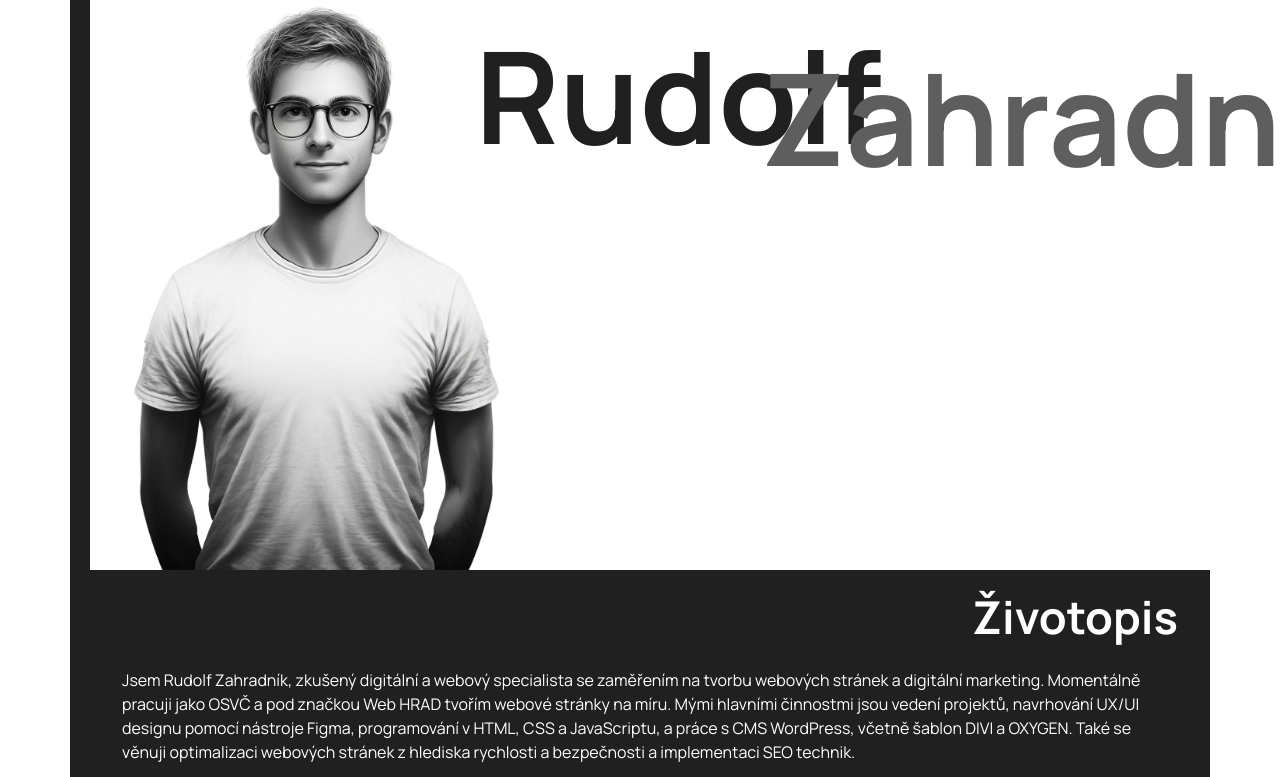
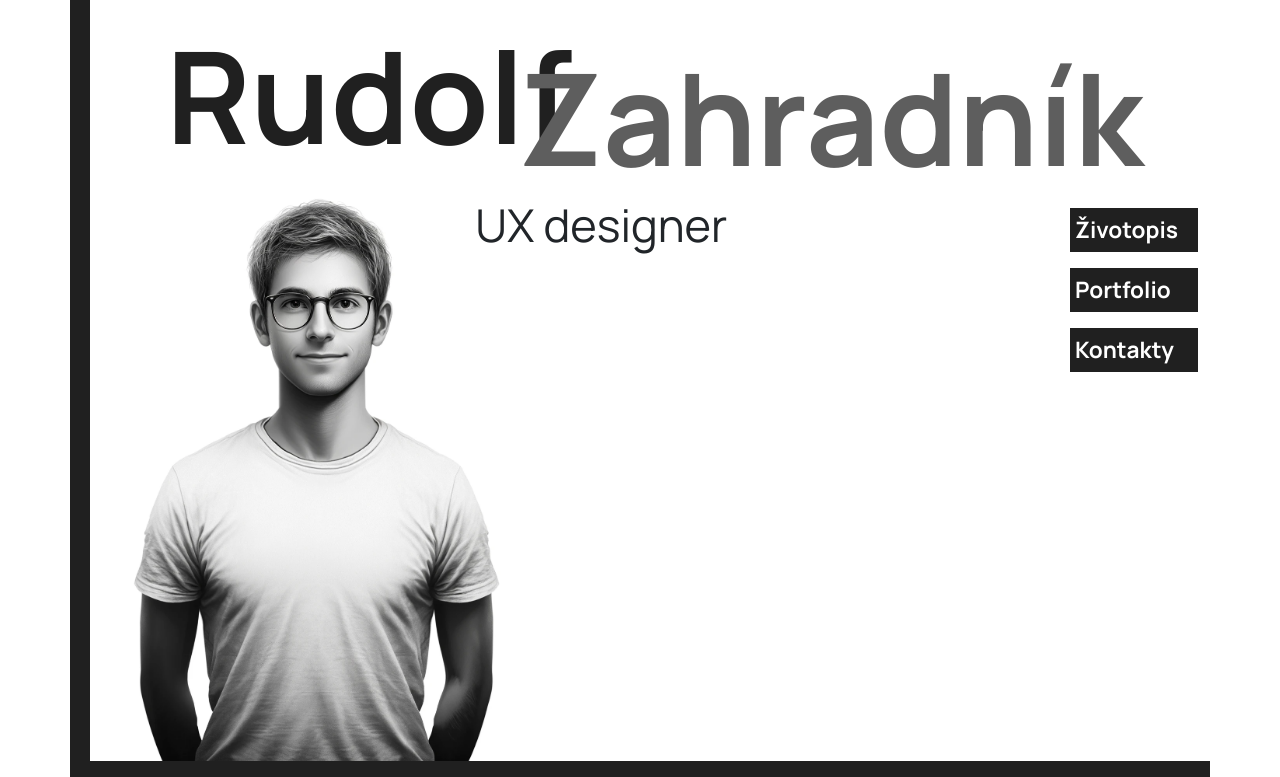
Before and after one commit to RudaZahradnik/portfolio, a plain HTML site: page index.html in a window 1280 px wide. Shown: the top 777 px of the page. Drawn offline with nearby package versions, Linux system fonts and the light colour scheme.

Commit message:
Add files via upload

```diff
--- a/index.html
+++ b/index.html
@@ -21,11 +21,27 @@
   <body>
     <div class="container">
       <div class="row">
+
+        <div class="col-12" id="header"><span id="headline">Rudolf</span><span id="headline2">Zahradník</span></div>
+
+      </div>
+      <div class="row">
         <div class="col-4">
           <img id="avatar" src="files/avatar1.png" alt="" srcset="" />
         </div>
-        <div class="col-4" id="headline">Rudolf</div>
-        <div class="col-4" id="headline2">Zahradník</div>
+        <div class="col-4" id="subheadline">UX designer</div>
+
+
+      <div class="col-4" id="menu">
+      <ul>
+          <li><a href="#zivotopis">Životopis</a></li>
+          <li><a href="#portfolio">Portfolio</a></li>
+          <li><a href="#kontakty">Kontakty</a></li>
+      </ul>
+
+
+      </div>
+
       </div>
     </div>
     <div class="container">
@@ -124,7 +140,7 @@
       </div>
     </div>
     <div class="container">
-      <div class="row" id="zivotopis">
+      <div class="row" id="kontakty">
         <h2>Kontakty</h2>
         <div class="col-3">
           <img  src="files/telefon.png" alt="" srcset="" id="icon">
--- a/style.css
+++ b/style.css
@@ -1,5 +1,13 @@
 body {
   font-family: "Manrope", sans-serif !important;
+}
+
+#header {
+    display: flex;
+    justify-content: flex-end;
+    flex-wrap: nowrap;
+    flex-direction: row;
+
 }
 
 #avatar {
@@ -17,7 +25,7 @@ body {
 #headline2 {
   font-size: 7.993rem;
   font-weight: 700;
-  transform: translate(-88px, 22px);
+  transform: translate(-55px, 22px);
   color: #5e5e5e;
   font-family: "Manrope", sans-serif;
 }
@@ -72,7 +80,7 @@ body {
 }
 
 a {
-  font-size: 20px;
+  font-size: 1.414rem;
   font-weight: 700;
   color: #ffffff!important;
   text-decoration: none!important;
@@ -88,3 +96,33 @@ a:hover {
   0% { opacity: 0; }
   100% { opacity: 1; }
 }
+
+#subheadline {
+  font-size: 2.827rem;
+  justify-content: flex-start;
+}
+
+ul {
+  list-style-type: none;
+    font-size: 1.414rem;
+}
+
+li {
+  background-color: #202020;
+  color: #ffffff;
+  font-weight: 700;
+  margin: 16px 0;
+  padding: 5px 20px 5px 5px;
+}
+
+#menu {
+    display: flex;
+    flex-direction: row;
+    justify-content: flex-end;
+}
+
+#kontakty {
+  background-color: #202020;
+  color: #fff;
+  padding: 20px;
+}
```
